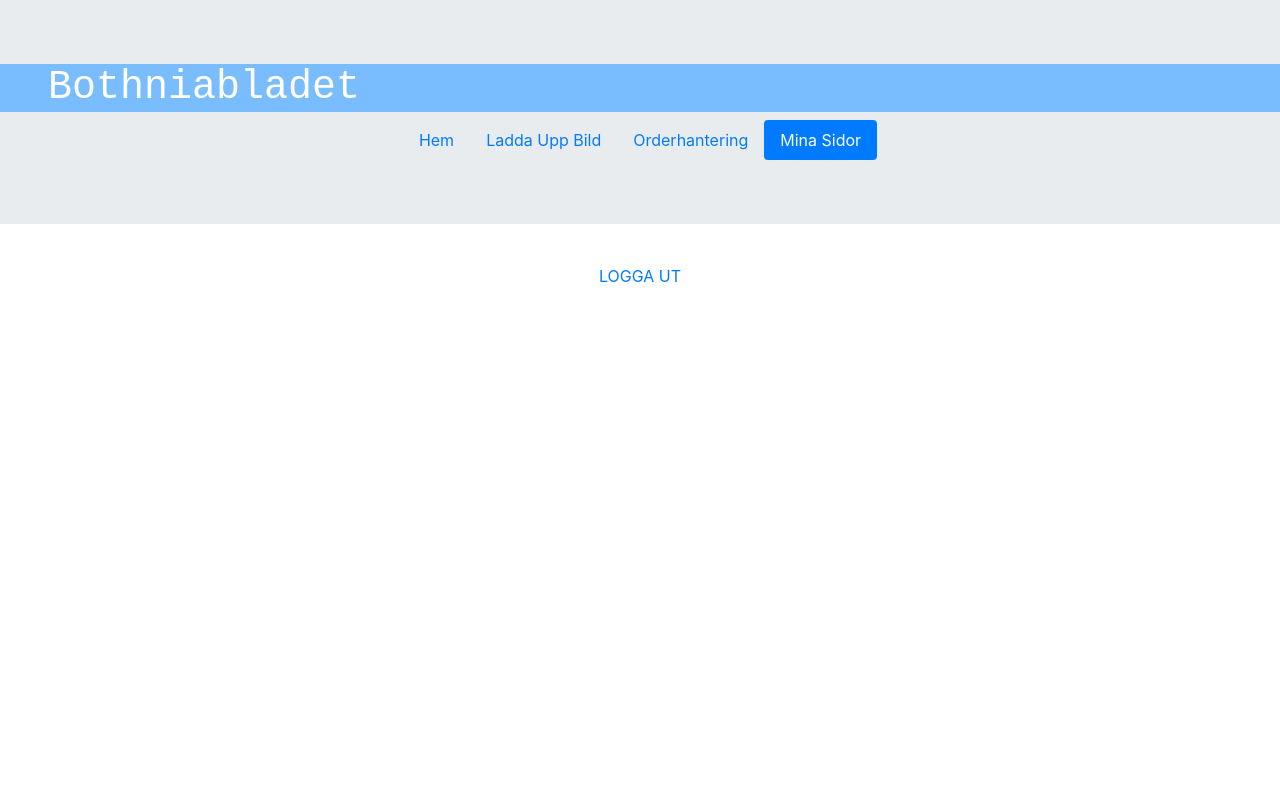
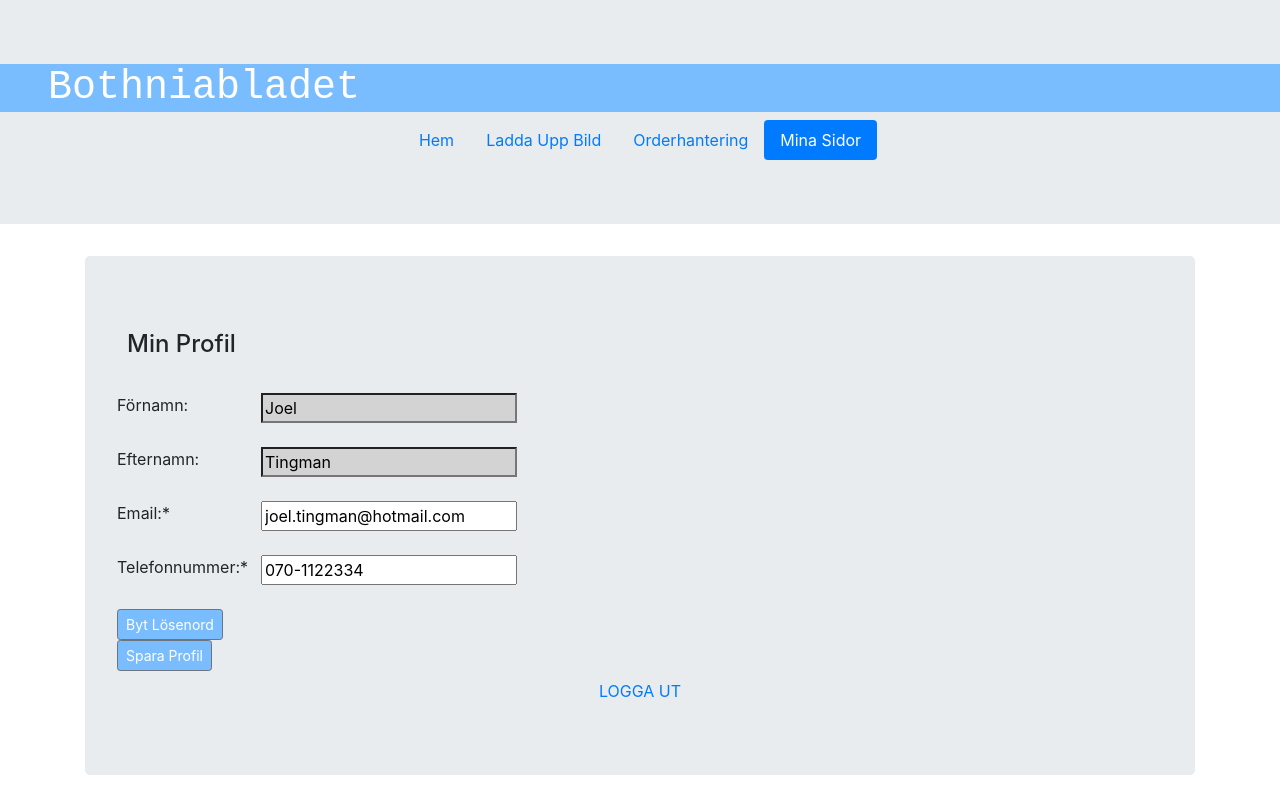
Before and after one commit to snordgren/interaktionsdesign-och-programmering, a PHP site: page /minaSidor.php in a window 1280 px wide. Before the commit the page ends 282 px from the top, so only its background shows below. Run offline with PHP 8.4, Linux system fonts and the light colour scheme.

Commit message:
Mina sidor

```diff
--- a/css/styles.css
+++ b/css/styles.css
@@ -64,5 +64,31 @@
 
   padding: 0px;
 
+}
+
+
+.txt4 {
+  margin-left: 9em;
+}
+
+.minInfo label {
+  position:absolute;
+}
+.minInfo textArea {
+  margin-left: 9em;
+  width: 300px;
+  height: 100px;
+}
+.minInfo select {
+  margin-left: 9em;
+}
+
+.txt9 {
+  margin-left: 3em;
+}
+.txt5{
+  background-color:lightgrey;
+  margin-left: 9em;
+
 
 }
--- a/minaSidor.php
+++ b/minaSidor.php
@@ -44,6 +44,59 @@
     </div>
   </div>
 
+  <div class="container">
+       <div class="jumbotron">
+           <h4 class="searchHeader"> Min Profil </h4> <br>
+
+          <div class="minInfo " >
+
+              <form action="" method="">
+            <!-- inputs för all information som vi vill ha -->
+                <label> Förnamn: </label>
+
+
+                <input id="forNamnID" type="text" class="txt5" value="Joel" readonly=""> <br> <br>
+                <label> Efternamn: </label>
+                <input id="efterNamnID" type="text" class="txt5" value="Tingman" readonly> <br> <br>
+
+                <label> Email:* </label>
+
+                <input id="eMailID" type="text" class="txt4" value="joel.tingman@hotmail.com" > <br><br>
+
+
+                <label> Telefonnummer:* </label>
+                <input id="telefonNummerID" type="text" class="txt4" value="070-1122334" > <br><br>
+
+                <button class="btn btn-secondary btn-sm " type="button" data-toggle="collapse" data-target="#collapseExample" aria-expanded="false" aria-controls="collapseExample">
+                                Byt Lösenord
+                  </button>
+
+                    <div class="collapse" id="collapseExample">
+                      <div class="card card-body">
+
+                        <div class="form-check form-check-inline">
+                            <input class="txt9" type="password" id="password1" placeholder="Nuvarande Lösenord">
+                            <input class="txt9" type="password" id="password2" placeholder="Nytt Lösenord">
+                            <input class="txt9" type="password" id="password3" placeholder="Bekräfta Lösenord">
+
+                            <button id="btn2" class="btn btn-secondary btn-sm" onclick="resetPw()">
+                                Spara
+                  </button>
+
+
+                        </form>
+           </div>
+
+
+            </div>
+</div>
+        <button id="btn1" class="btn btn-secondary btn-sm " onclick="sparaProfil()">
+                                Spara Profil
+                  </button>
+
+
+
+
 
   <div class="container">
 
```
